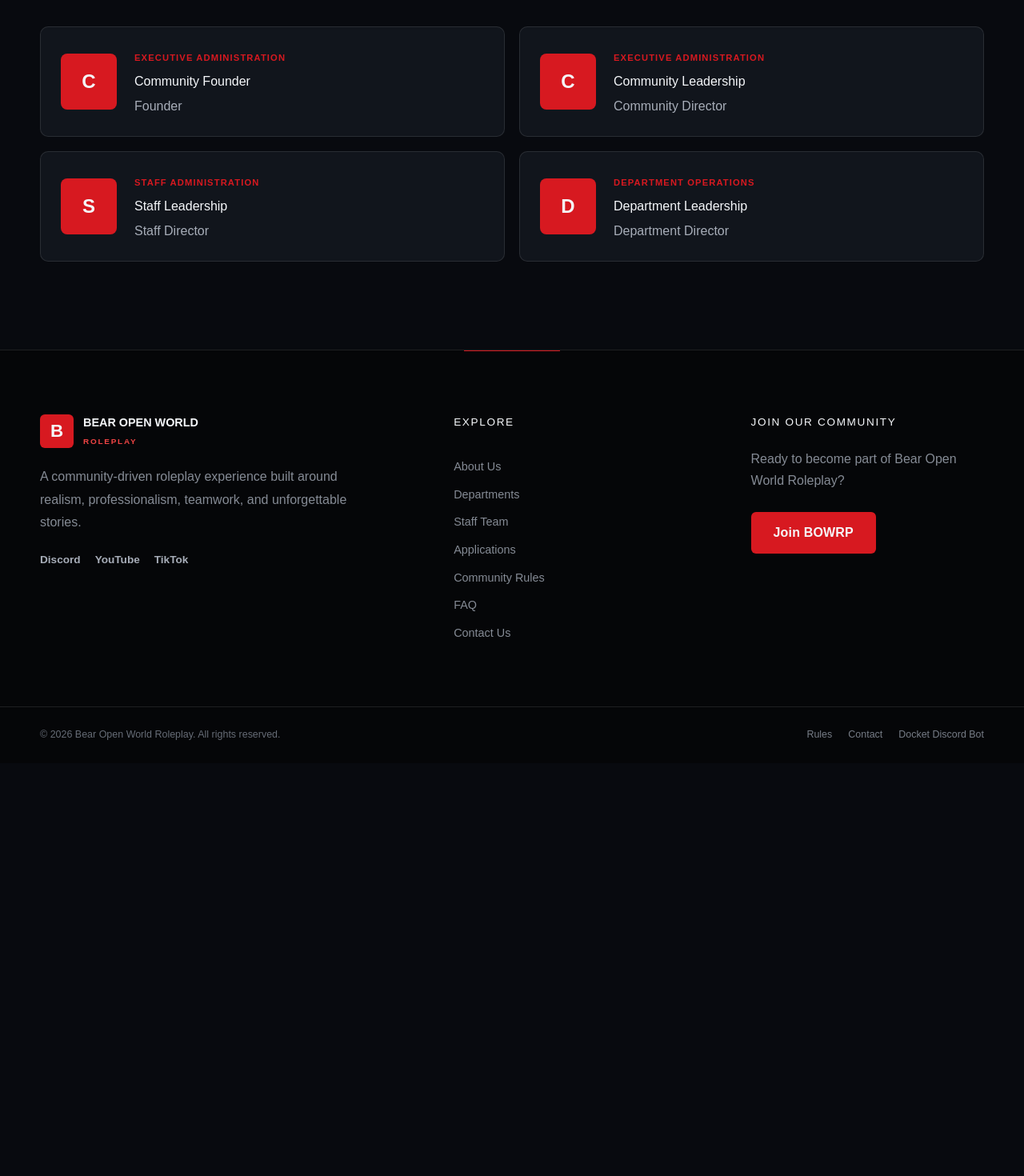
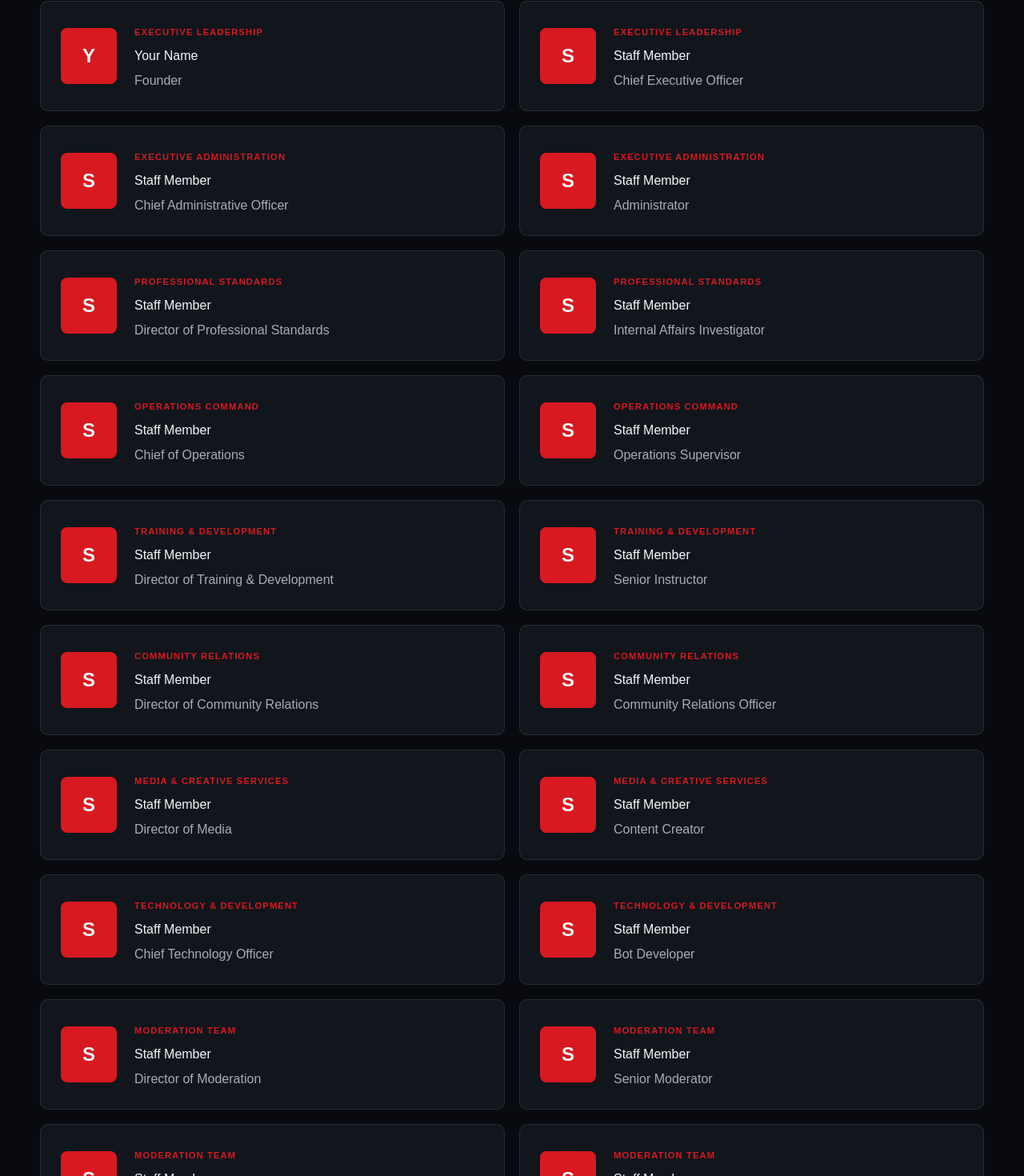
Before and after one commit to bowrpmediadirector/KOD4BR-United-Roleplay-Website, a Next.js app: page /staff in a window 1280 px wide. Shown: the part 705-2175 px from the top of the page at 80% size. Before the commit the page ends 1659 px from the top, so only its background shows below. Built offline with nearby package versions, Linux system fonts and the light colour scheme.

Commit message:
Update website

```diff
--- /dev/null
+++ b/src/app/api/staff/route.ts
@@ -0,0 +1,25 @@
+import { NextResponse } from "next/server";
+
+const staff = [
+  {
+    id: "demo-founder",
+    name: "KOD4BR Founder",
+    role: "Founder",
+    department: "Executive Leadership",
+    status: "Active",
+  },
+];
+
+export async function GET() {
+  return NextResponse.json(
+    {
+      staff,
+      updatedAt: new Date().toISOString(),
+    },
+    {
+      headers: {
+        "Cache-Control": "no-store",
+      },
+    }
+  );
+}
--- a/src/app/contact/page.tsx
+++ b/src/app/contact/page.tsx
@@ -31,7 +31,11 @@ export default function ContactPage() {
               our official community Discord.
             </p>
 
-            <a href="#" className="button button-primary">
+            <a
+              href="https://discord.gg/KEUekpCVqD"
+              target="_blank"
+              rel="noopener noreferrer"
+              >
               Join Our Discord
             </a>
           </div>
--- a/src/app/staff/page.tsx
+++ b/src/app/staff/page.tsx
@@ -1,23 +1,158 @@
 const staff = [
+  // =========================
+  // EXECUTIVE LEADERSHIP
+  // =========================
+
   {
-    name: "Community Founder",
+    name: "Your Name",
     role: "Founder",
+    department: "Executive Leadership",
+  },
+
+  {
+    name: "Staff Member",
+    role: "Chief Executive Officer",
+    department: "Executive Leadership",
+  },
+
+  // =========================
+  // EXECUTIVE ADMINISTRATION
+  // =========================
+
+  {
+    name: "Staff Member",
+    role: "Chief Administrative Officer",
     department: "Executive Administration",
   },
+
   {
-    name: "Community Leadership",
-    role: "Community Director",
+    name: "Staff Member",
+    role: "Administrator",
     department: "Executive Administration",
   },
+
+  // =========================
+  // PROFESSIONAL STANDARDS
+  // =========================
+
   {
-    name: "Staff Leadership",
-    role: "Staff Director",
-    department: "Staff Administration",
+    name: "Staff Member",
+    role: "Director of Professional Standards",
+    department: "Professional Standards",
   },
+
   {
-    name: "Department Leadership",
-    role: "Department Director",
-    department: "Department Operations",
+    name: "Staff Member",
+    role: "Internal Affairs Investigator",
+    department: "Professional Standards",
+  },
+
+  // =========================
+  // OPERATIONS COMMAND
+  // =========================
+
+  {
+    name: "Staff Member",
+    role: "Chief of Operations",
+    department: "Operations Command",
+  },
+
+  {
+    name: "Staff Member",
+    role: "Operations Supervisor",
+    department: "Operations Command",
+  },
+
+  // =========================
+  // TRAINING & DEVELOPMENT
+  // =========================
+
+  {
+    name: "Staff Member",
+    role: "Director of Training & Development",
+    department: "Training & Development",
+  },
+
+  {
+    name: "Staff Member",
+    role: "Senior Instructor",
+    department: "Training & Development",
+  },
+
+  // =========================
+  // COMMUNITY RELATIONS
+  // =========================
+
+  {
+    name: "Staff Member",
+    role: "Director of Community Relations",
+    department: "Community Relations",
+  },
+
+  {
+    name: "Staff Member",
+    role: "Community Relations Officer",
+    department: "Community Relations",
+  },
+
+  // =========================
+  // MEDIA & CREATIVE SERVICES
+  // =========================
+
+  {
+    name: "Staff Member",
+    role: "Director of Media",
+    department: "Media & Creative Services",
+  },
+
+  {
+    name: "Staff Member",
+    role: "Content Creator",
+    department: "Media & Creative Services",
+  },
+
+  // =========================
+  // TECHNOLOGY & DEVELOPMENT
+  // =========================
+
+  {
+    name: "Staff Member",
+    role: "Chief Technology Officer",
+    department: "Technology & Development",
+  },
+
+  {
+    name: "Staff Member",
+    role: "Bot Developer",
+    department: "Technology & Development",
+  },
+
+  // =========================
+  // MODERATION TEAM
+  // =========================
+
+  {
+    name: "Staff Member",
+    role: "Director of Moderation",
+    department: "Moderation Team",
+  },
+
+  {
+    name: "Staff Member",
+    role: "Senior Moderator",
+    department: "Moderation Team",
+  },
+
+  {
+    name: "Staff Member",
+    role: "Moderator",
+    department: "Moderation Team",
+  },
+
+  {
+    name: "Staff Member",
+    role: "Trial Moderator",
+    department: "Moderation Team",
   },
 ];
 
@@ -29,13 +164,13 @@ export default function StaffPage() {
           <p className="section-label">MEET THE TEAM</p>
 
           <h1>
-            BOWRP
+            K4BURP
             <span>STAFF TEAM.</span>
           </h1>
 
           <p>
             Meet the people who help operate, manage, and support
-            Bear Open World Roleplay.
+            K4BURP United Roleplay.
           </p>
         </div>
       </section>
@@ -43,10 +178,13 @@ export default function StaffPage() {
       <section className="section">
         <div className="container">
           <div className="staff-grid">
-            {staff.map((member) => (
-              <article className="staff-card" key={member.role}>
+            {staff.map((member, index) => (
+              <article
+                className="staff-card"
+                key={`${member.role}-${index}`}
+              >
                 <div className="staff-avatar">
-                  {member.name.charAt(0)}
+                  {member.name.charAt(0).toUpperCase()}
                 </div>
 
                 <div className="staff-info">
```
